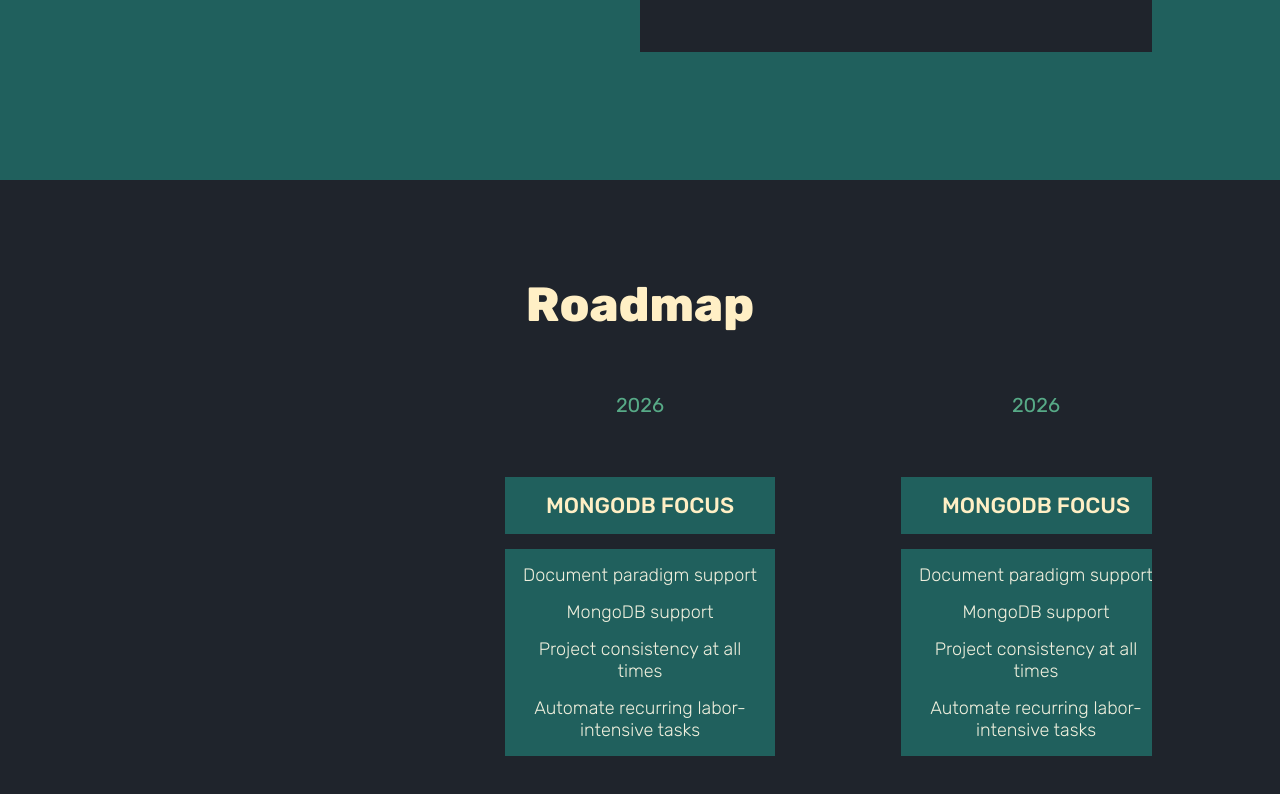
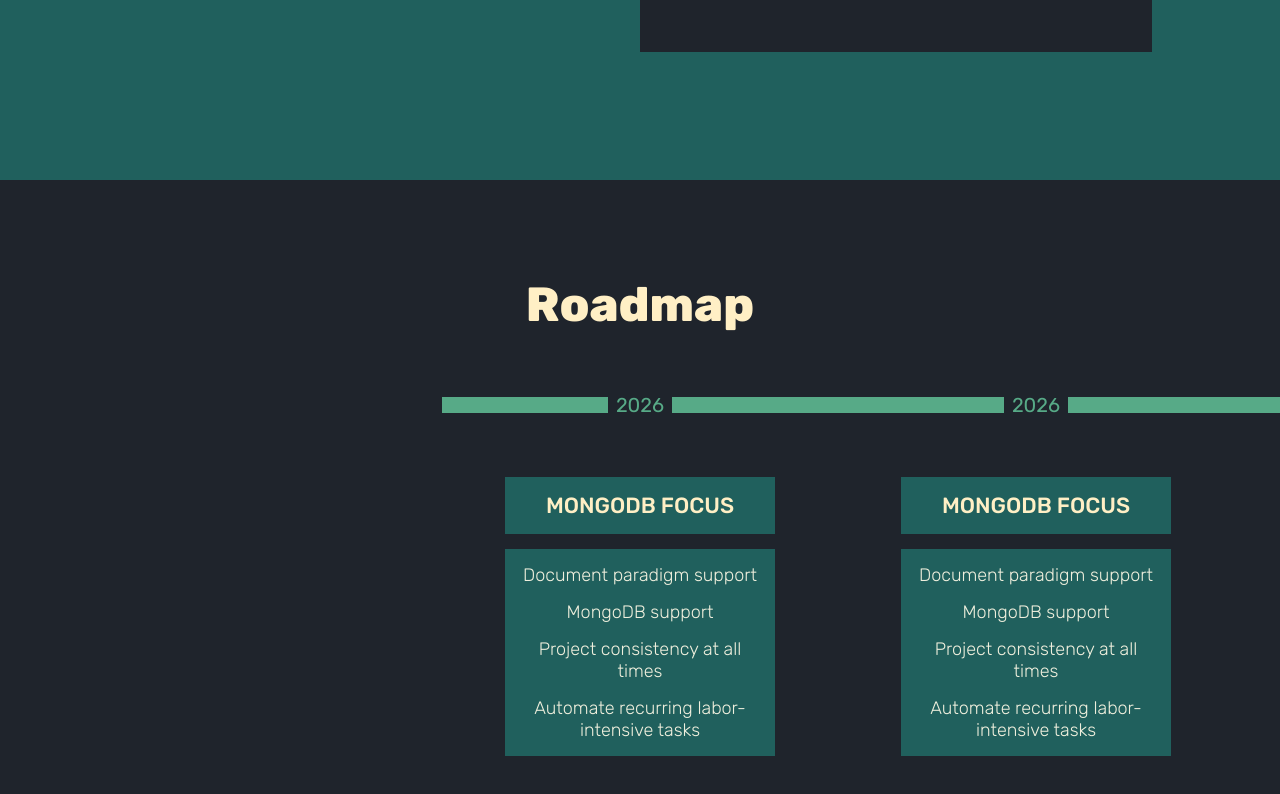
Before and after one commit to pieter-groenendijk/sifaka-dev-landingsite, a Svelte app in the folder landingsite/: page / in a window 1280 px wide. Shown: the part 1312-2106 px from the top of the page. Built offline with nearby package versions, Linux system fonts and the light colour scheme.

Commit message:
Line addition, now I need actual design to make it look good

```diff
--- a/landingsite/src/presentation/TimelineSection.svelte
+++ b/landingsite/src/presentation/TimelineSection.svelte
@@ -73,7 +73,9 @@
 
 {#snippet Milestone(milestone: Milestone)}
     <li class="milestone">
-        <div class="milestone__time">{milestone.timeLabel}</div>
+        <div class="milestone__time-container">
+            <div class="milestone__time">{milestone.timeLabel}</div>
+        </div>
         <div class="milestone__content">
             <div class="milestone__title">{milestone.title}</div>
             <ul class="milestone__points">
@@ -97,6 +99,10 @@
 <style>
     :global(#section--timeline) {
         background-color: var(--dark);
+
+        :global(.section__content) {
+            padding-inline: 0; /* Normal padding not ideal due to clipping of inside scroll container */
+        }
     }
 
     .section__title {
@@ -109,11 +115,12 @@
 
     .milestones {
         --max-item-width: 600px;
+        --gap: 96px;
         padding-inline: 50%;
         display: grid;
         grid-auto-flow: column;
         grid-auto-columns: clamp(300px, 30%, 600px);
-        gap: 96px;
+        gap: var(--gap);
         overflow: scroll;
         scroll-snap-type: x mandatory;
     }
@@ -122,9 +129,25 @@
         scroll-snap-align: center;
     }
 
+    .milestone__time-container {
+        margin-inline: calc(-0.5 * var(--gap));
+        margin-bottom: 45px;
+        display: flex;
+        flex-direction: row;
+        gap: 8px;
+        align-items: center;
+    }
+
+    .milestone__time-container::before,
+    .milestone__time-container::after {
+        content: "";
+        display: block;
+        height: 16px;
+        flex-grow: 1;
+        background-color: var(--green);
+    }
+
     .milestone__time {
-        margin-inline: auto;
-        margin-bottom: 45px;
         width: fit-content;
         font-size: 20px;
         color: var(--green);
@@ -132,7 +155,6 @@
 
     .milestone__content {
         padding: 15px;
-        /*background-color: var(--green);*/
         text-align: center;
     }
 
```
